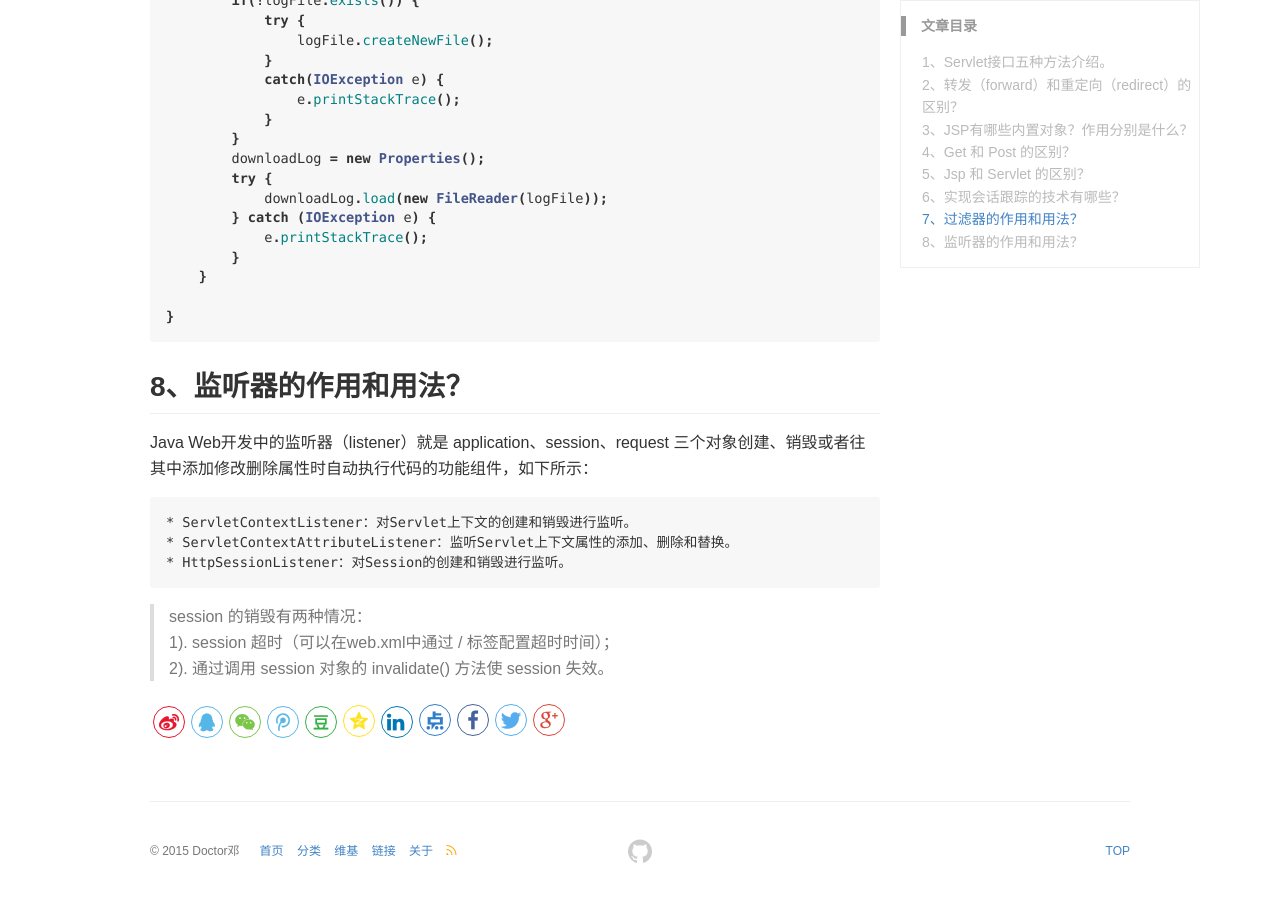
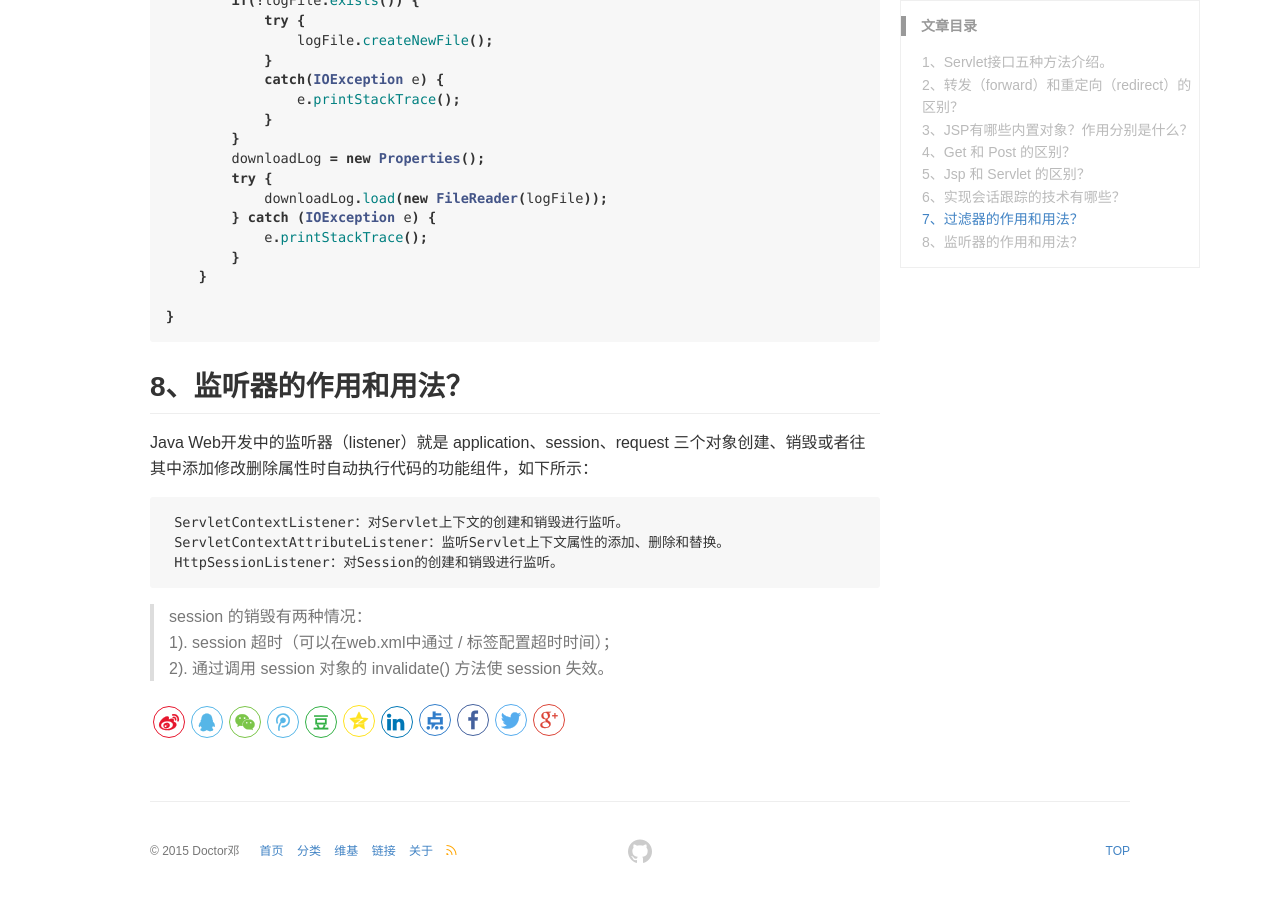
Before and after one commit to DoctorDeng/DoctorDeng.github.io, a Jekyll site: the page built from _posts/2016-09-12-java-面试.md, in a window 1280 px wide and 900 px high, scrolled down 5916 px. Built offline with Jekyll 4.4.1, drawn with Linux system fonts in a browser that asks for light colours.

Commit message:
modify file

```diff
--- a/_posts/2016-09-12-java-面试.md
+++ b/_posts/2016-09-12-java-面试.md
@@ -222,9 +222,9 @@ public class DownloadCounterFilter implements Filter {private ExecutorService ex
 
 Java Web开发中的监听器（listener）就是 application、session、request 三个对象创建、销毁或者往其中添加修改删除属性时自动执行代码的功能组件，如下所示：
 
-    * ServletContextListener：对Servlet上下文的创建和销毁进行监听。
-    * ServletContextAttributeListener：监听Servlet上下文属性的添加、删除和替换。
-    * HttpSessionListener：对Session的创建和销毁进行监听。
+     ServletContextListener：对Servlet上下文的创建和销毁进行监听。
+     ServletContextAttributeListener：监听Servlet上下文属性的添加、删除和替换。
+     HttpSessionListener：对Session的创建和销毁进行监听。
 
 > session 的销毁有两种情况：<br>
 1). session 超时（可以在web.xml中通过 <session-config>/<session-timeout> 标签配置超时时间）；<br>
```
